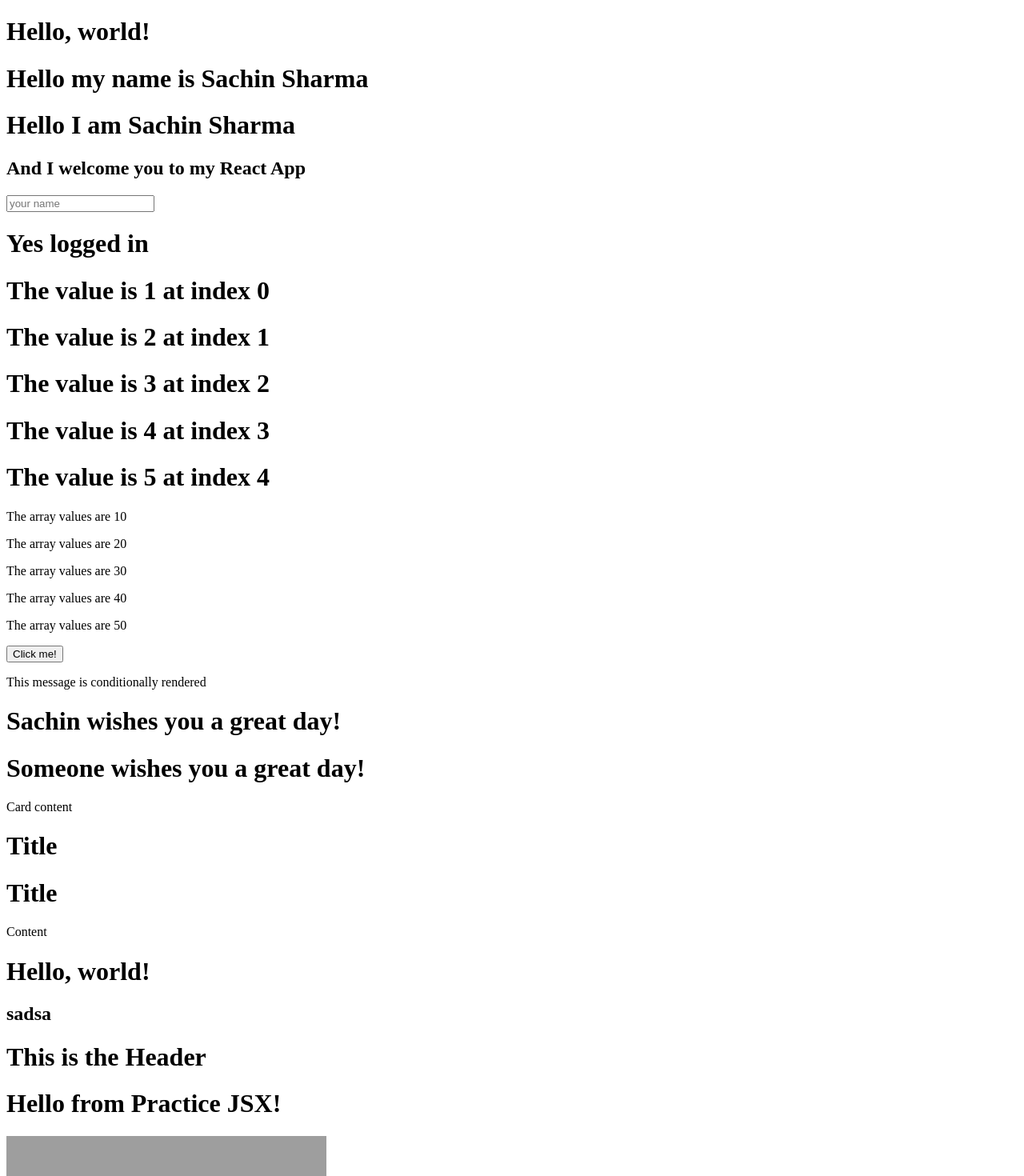
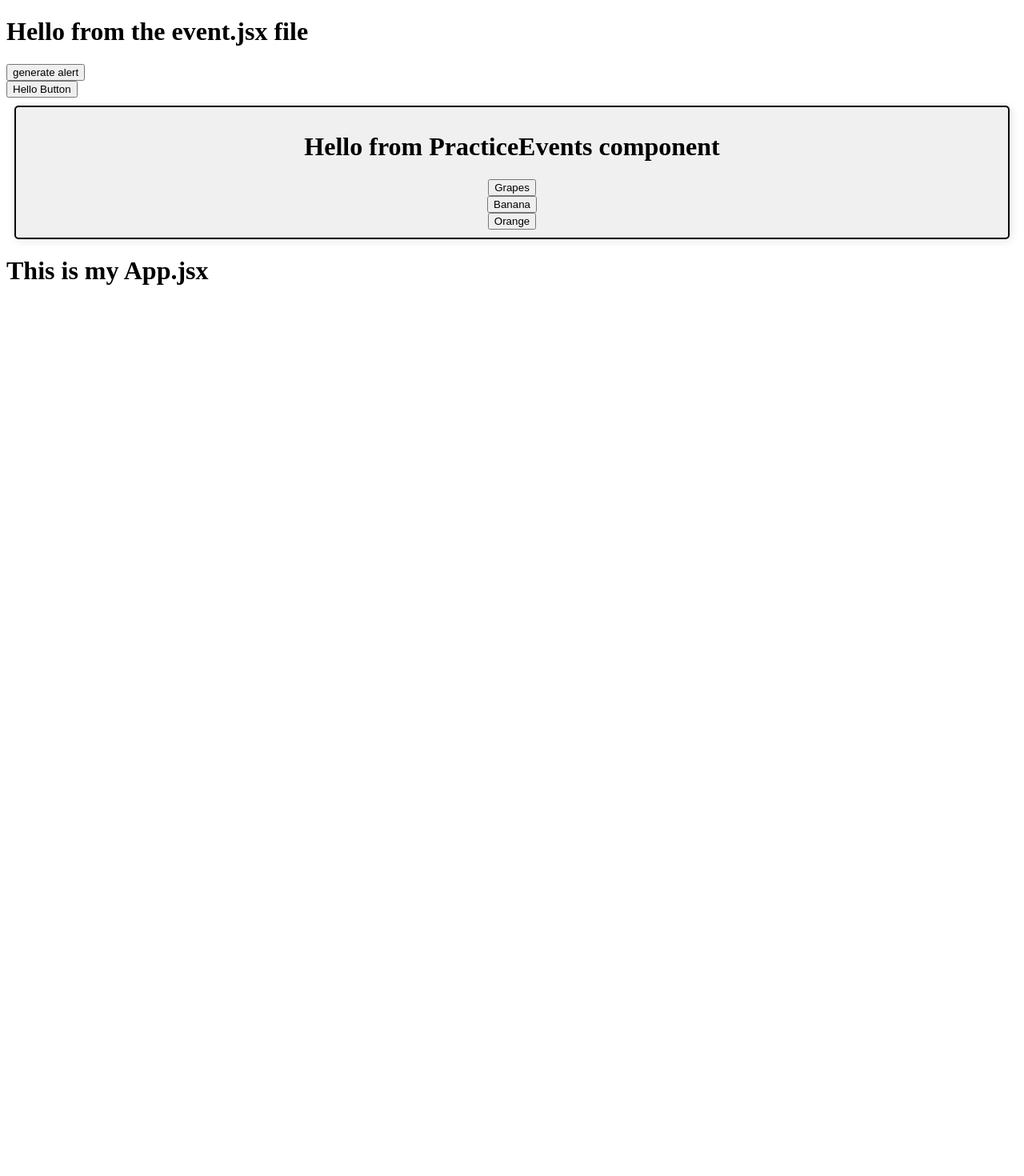
Before and after one commit to DeepCosmos532528am/learn-React, a React (Vite) app: page / in a window 1280 px wide. Shown: the top 1470 px of the page at 80% size. After the commit the page ends 800 px from the top, so only its background shows below. Built offline with nearby package versions, Linux system fonts and the light colour scheme; grey boxes are pictures that could not be loaded.

Commit message:
add: learn about react events with a practice program as well

```diff
--- a/src/App.jsx
+++ b/src/App.jsx
@@ -1,12 +1,14 @@
-import JSXreact from './JSX.jsx'
-import PracticeJSX from './practiceJSX/practice.jsx'
+import EventsReact, { HandleClickkk } from './events.jsx'
+import PracticeJSX from './practiceEvents/practice.jsx'
 
-function App(){
+
+function App() {
   return (
     <div>
       {/* <PracticeJSX /> */}
-    <JSXreact />
-    <PracticeJSX/>
+      <EventsReact />
+      <HandleClickkk />
+      <PracticeJSX />
 
       <h1>This is my App.jsx</h1>
     </div>
--- a/src/JSX.jsx
+++ /dev/null
@@ -1,171 +0,0 @@
-import React from 'react';
-
-//JSX is the syntax extension to JavaScript which looks similar to XML or HTML and is used with React to describe what the UI should look like.Although there is not ant official full form of JSX. But most popular one is Java Script XML.
-
-
-// 1. Basic JSX Syntax
-// JSX looks similar to HTML but it’s actually JavaScript. You can write JSX inside a function component to describe how the UI should look.
-
-const element = <h1>Hello, world!</h1>// JSX element is an expression like any JavaScript expression
-
-// 2. Expressions in JSX
-// You can embed any JavaScript expression within curly braces in JSX.
-const name = 'Sachin Sharma';
-const myName = <h1>
-    Hello my name is {name}
-</h1>
-
-
-// 3. JSX Elements must have one parent element
-// If you want to return multiple elements from a component, they must be wrapped in one parent element.
-
-const GreetingMessage = (<div>
-    <h1>Hello I am {name}</h1>
-    <h2>And I welcome you to my React App</h2>
-</div>);
-
-// 4. Self-closing Tags
-// Just like HTML, JSX supports self-closing tags for elements like <img />, <br />, <input />.
-
-
-const inputElement = <input type="text" placeholder="your name" />; // Self-closing tag
-
-// 5. Attributes in JSX
-// You can use camelCase for attributes in JSX (e.g., `className` instead of `class`).
-
-const buttonElement = <button className="btn">Click me!</button>
-
-// 6. JSX Expressions and Logic
-// You can use JavaScript expressions and logic in JSX, including ternary operators and loops.
-
-const logstatus = true;
-let statusMessage = <h1>{logstatus ? 'Yes logged in' : 'Not logged in'}</h1>
-
-let arr = [1, 2, 3, 4, 5];
-function Count() {
-    return (arr.map((item, index) => <h1>The value is {item} at index {index}
-    </h1>))
-}
-
-// 7. Using Arrays in JSX
-// We can map through an array to render multiple elements in JSX. It’s common for lists or dynamic content.
-
-const array = [10, 20, 30, 40, 50];
-function ArrayValues() {
-    return (
-        array.map(values => <p>The array values are {values}</p>)
-    )
-}
-
-// 8. Event Handlers in JSX
-// React uses camelCase event handlers like `onClick` instead of `onclick`. You can pass functions as handlers.
-
-const handleClick = () => { alert('Button clicked!') };
-const alertbutton = <button onClick={handleClick}>Click me!</button>
-
-// 9. Conditional Rendering
-// You can conditionally render JSX using JavaScript expressions (ternary operator, &&, etc.).
-
-const status = true;
-const content = status && <p>This message is conditionally rendered</p>
-
-// 10. JSX and Component Props
-// JSX elements can accept props (attributes) that you can access inside the component.
-
-const ShowGreetings = ({ name = 'Someone' }) => {
-    return <h1>{name} wishes you a great day!</h1>
-}
-
-// 11. Class vs. className in JSX
-// Since `class` is a reserved word in JavaScript, JSX uses `className` for CSS class attributes.
-
-const card = <div className="card">Card content</div>;
-
-
-// 12. JSX Comments
-// You cannot add comments like `<!-- comment -->` in JSX. Instead, use curly braces to add JavaScript comments.
-
-const myComponent = (
-    <div>
-        {/* This is a comment */}
-        <h1>Title</h1>
-    </div>
-);
-
-// 13. JSX and React Fragments
-// If you don't want to add an extra wrapper div, you can use React Fragments to group multiple elements.
-
-const fragmentExample = (
-    <>
-        <h1>Title</h1>
-        <p>Content</p>
-    </>
-);
-
-// JSX is just syntactic sugar over `React.createElement` calls.
-// React elements created from JSX look like this:
-
-const reactElement = React.createElement(
-    'h1',
-    null,
-    'Hello, world!'
-);
-
-// // The above JSX code is equivalent to:
-// React.createElement( type, // The element type (string for HTML tag or component function/class)
-//  props, // An object containing props (or null if none) ...
-//  children // One or more child elements or text nodes
-//  );
-
- /*
- 🔑 Key Takeaways for react.createElement(...,...,...)
-type → string ('div', 'h1') or component (MyComponent).
-props → object with attributes/props, or null.
-children → text, JSX, or other React.createElement calls.
-JSX is just syntactic sugar for React.createElement.
-*/
-
-
-function JSXreact() {
-    return (
-        <div>
-            {element}
-            {myName}
-            {GreetingMessage}
-            {inputElement}
-            {statusMessage}
-            <Count />
-            <ArrayValues />
-            {alertbutton}
-            {content}
-            {/* {showGreetings({name: 'Sachin Sharma'})} */}
-            <ShowGreetings name="Sachin" />
-            <ShowGreetings />
-            {card}
-            {myComponent}
-            {fragmentExample}
-            {reactElement}
-            <h2>sadsa</h2>
-            <h1>This is the Header</h1>
-        </div>)
-}
-
-export default JSXreact
-
-
-
-// Key points for interviews:
-
-// JSX Basics: Understand that JSX is a way to write HTML-like code in JavaScript, and it's transpiled to React.createElement calls.
-
-// Self-closing tags and attributes: JSX uses camelCase for attributes like className, htmlFor, etc.
-
-// Conditional Rendering: Know how to use ternary operators, &&, and other expressions for conditionally rendering JSX.
-
-// Event Handlers: Know how to handle events in JSX (like onClick, onChange).
-
-// Props: Understand how to pass and receive props in functional components.
-
-// Lists in JSX: Be familiar with rendering lists and adding key props for efficient updates.
-
-// This should cover most of the basics for a React interview regarding JSX. Let me know if you want any more specifics!
--- /dev/null
+++ b/src/events.jsx
@@ -0,0 +1,28 @@
+function Eventss({ nodetype }) {
+    return <button onClick={nodetype}>generate alert</button>
+}
+
+function alertonclick(whatalert) {
+    alert(whatalert)
+}
+function EventsReact() {
+
+
+    return (
+        <div>
+            <h1>Hello from the event.jsx file</h1>
+            <Eventss nodetype={() => alertonclick("btn")} />
+        </div>)
+}
+
+//lets see another way for the same thing
+
+export function HandleClickkk({ message = "You have not given me any message to show in alert " }) {
+    function handleclick(msg) {
+        alert(message + msg)//its not the JSX stuff, its normal JS function. Note this.
+    }
+    return <button onClick={() => handleclick(message)} >Hello Button</button>
+}
+
+
+export default EventsReact
--- /dev/null
+++ b/src/practiceEvents/practice.jsx
@@ -0,0 +1,19 @@
+//Requirement: Create three buttons which on Click generates three different alerts for three diffrent fruits.
+
+function PracticeEvents() {
+    function handleClick(fruitName) {
+        alert(`you have clicked for ${fruitName}`)
+    }
+
+    return <div style={{
+        border: "2px solid black", padding: "10px", margin: "10px", backgroundColor: "#f0f0f0", borderRadius: "5px"
+        , boxShadow: "2px 2px 12px rgba(0,0,0,0.1)", display: "flex", flexDirection: "column", alignItems: "center"
+    }}>
+        <h1>Hello from PracticeEvents component</h1>
+        <button onClick={() => handleClick("Grapes")}>Grapes</button>
+        <button onClick={() => handleClick("Banana")}>Banana</button>
+        <button onClick={() => handleClick("Orange")}>Orange</button>
+    </div>
+}
+
+export default PracticeEvents
--- a/src/practiceJSX/practice.jsx
+++ /dev/null
@@ -1,30 +0,0 @@
-//Greeting first
-const Greeting = <h1>Hello from Practice JSX!</h1>
-
-let imgurl = "https://images.unsplash.com/photo-1769406525591-619fd06c678a?w=600&auto=format&fit=crop&q=60&ixlib=rb-4.1.0&ixid=M3wxMjA3fDB8MHxmZWF0dXJlZC1waG90b3MtZmVlZHw2fHx8ZW58MHx8fHx8";
-
-//Image
-const img = <img className="photo" alt="Beautiful landscape" src={imgurl}></img>
-
-//List
-let listitems = ['Home', 'About', 'Services', 'Contact'];
-const ulist = <ul> {/* here look <ul> is a JSX element so that is why we wrapped map function inside the curly braces { } */}
-
-   {listitems.map(value => <li>{value}</li>
- )}
-    </ul>
-
-
-//Buttons
-const btns = <div><button>ClickMe</button></div>
-function PracticeJSX() {
-    return <div>
-        {Greeting}
-        {img}
-        {ulist}
-        {btns}
-
-    </div>
-}
-
-export default PracticeJSX
```
Also changed, not shown: src/practiceJSX/index.html (deleted, +0 -18 lines). Lines whose indentation alone changed are shown as unchanged.
